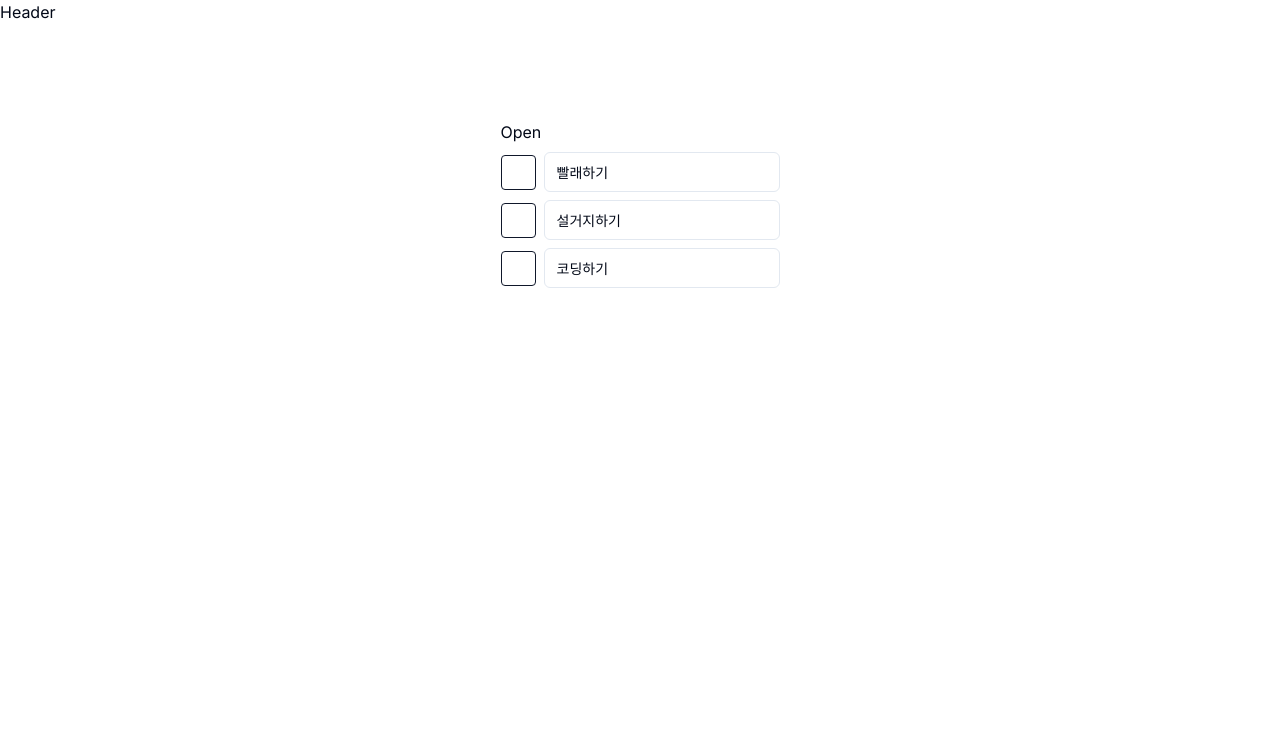
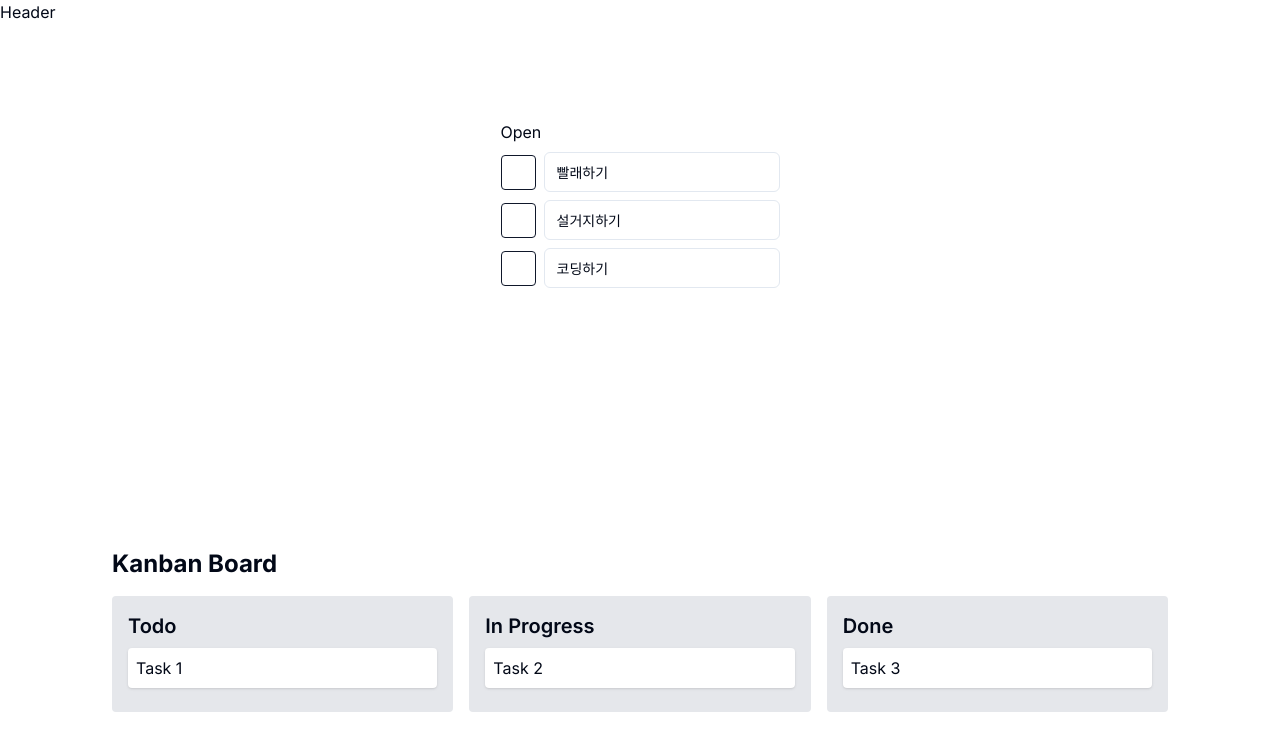
Before and after one commit to hyeon9782/next-pwa-example, a Next.js app: page / in a window 1280 px wide. Shown: the top 750 px of the page. Built offline with nearby package versions, Linux system fonts and the light colour scheme.

Commit message:
feat: Kanban 컴포넌트 구현

```diff
--- a/src/app/page.tsx
+++ b/src/app/page.tsx
@@ -1,9 +1,11 @@
+import Kanban from "@/components/database/Kanban";
 import TodoList from "@/components/todo/TodoList";
 
 export default function Home() {
   return (
     <main className="flex min-h-screen flex-col items-center justify-between p-24">
       <TodoList />
+      <Kanban />
     </main>
   );
 }
--- /dev/null
+++ b/src/components/database/Kanban.tsx
@@ -0,0 +1,61 @@
+"use client";
+import React, { useState } from "react";
+interface Task {
+  id: number;
+  title: string;
+  status: "todo" | "in-progress" | "done";
+}
+const Kanban = () => {
+  const [tasks, setTasks] = useState<Task[]>([
+    { id: 1, title: "Task 1", status: "todo" },
+    { id: 2, title: "Task 2", status: "in-progress" },
+    { id: 3, title: "Task 3", status: "done" },
+  ]);
+
+  const handleDragStart = (e: React.DragEvent, taskId: number) => {
+    e.dataTransfer.setData("taskId", taskId.toString());
+  };
+
+  const handleDrop = (e: React.DragEvent, newStatus: Task["status"]) => {
+    const taskId = e.dataTransfer.getData("taskId");
+    setTasks(
+      tasks.map((task) =>
+        task.id === parseInt(taskId) ? { ...task, status: newStatus } : task
+      )
+    );
+  };
+
+  return (
+    <div className="container mx-auto p-4">
+      <h1 className="text-2xl font-bold mb-4">Kanban Board</h1>
+      <div className="grid grid-cols-3 gap-4">
+        {["todo", "in-progress", "done"].map((status) => (
+          <div
+            key={status}
+            className="bg-gray-200 p-4 rounded"
+            onDragOver={(e) => e.preventDefault()}
+            onDrop={(e) => handleDrop(e, status as Task["status"])}
+          >
+            <h2 className="text-xl font-semibold mb-2 capitalize">
+              {status.replace("-", " ")}
+            </h2>
+            {tasks
+              .filter((task) => task.status === status)
+              .map((task) => (
+                <div
+                  key={task.id}
+                  draggable
+                  onDragStart={(e) => handleDragStart(e, task.id)}
+                  className="bg-white p-2 mb-2 rounded shadow"
+                >
+                  {task.title}
+                </div>
+              ))}
+          </div>
+        ))}
+      </div>
+    </div>
+  );
+};
+
+export default Kanban;
```
